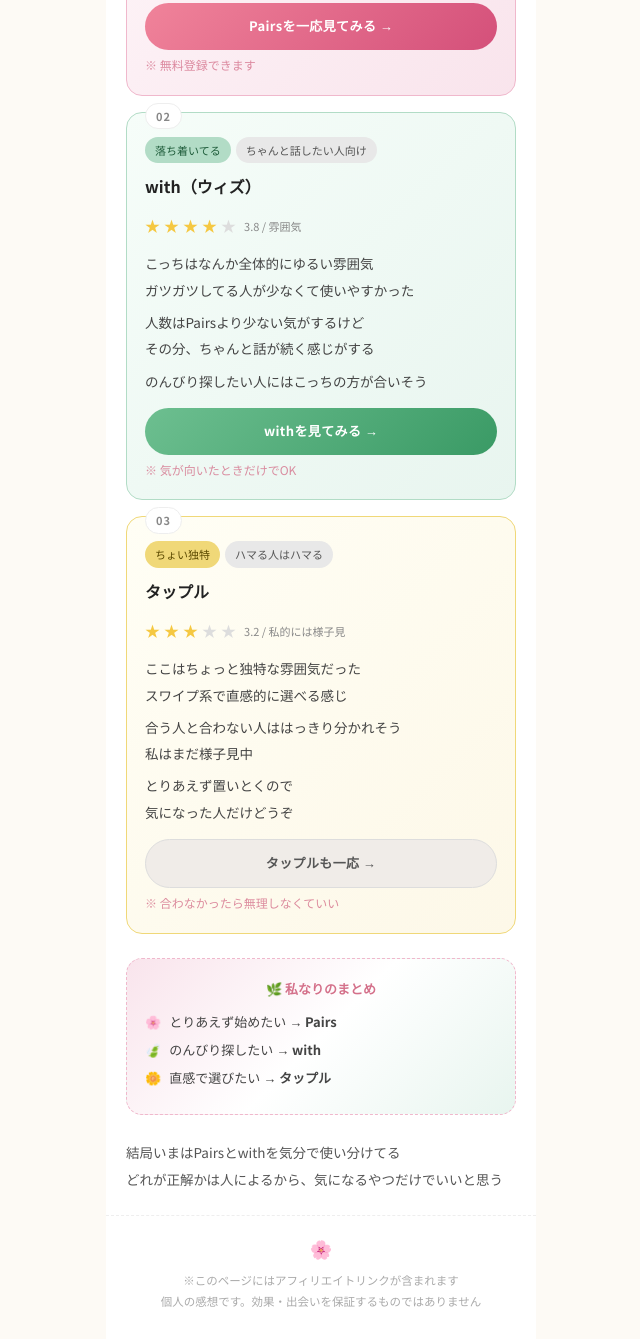
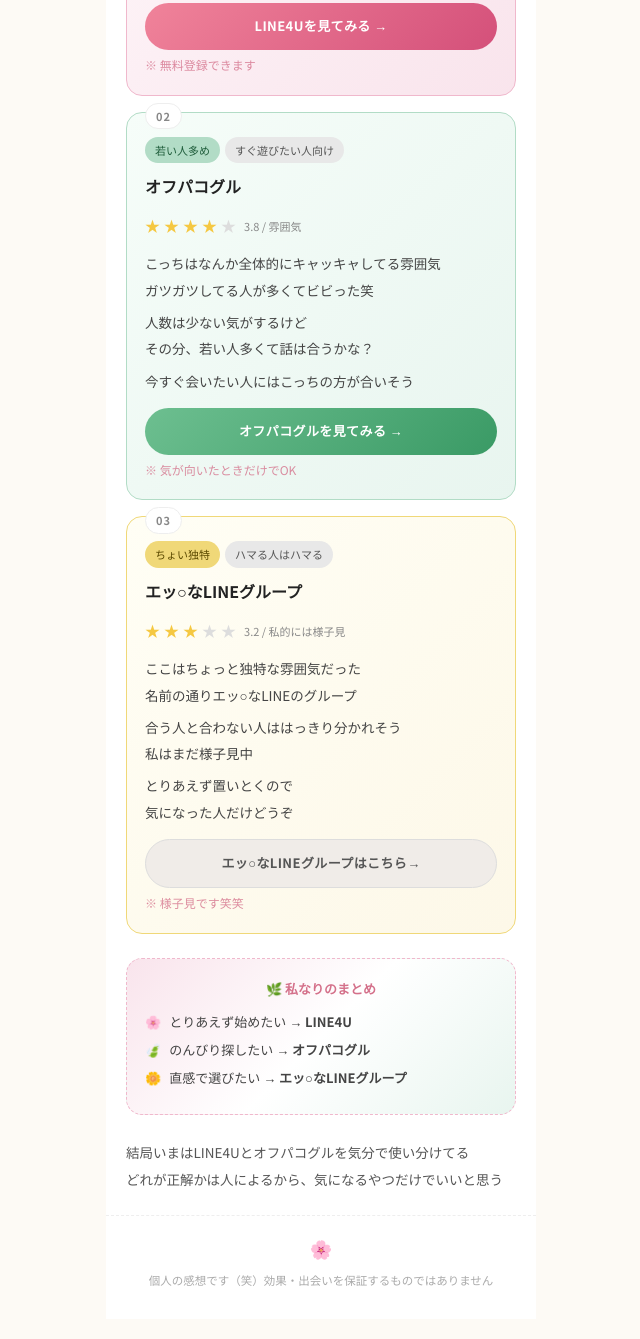
Before and after one commit to Yamato72727/review-lp, a plain HTML site: page index.html in a window 1280 px wide. Shown: the part 730-2069 px from the top of the page, without its empty margins (319-959 px from the left). Drawn offline with Linux system fonts and the light colour scheme; a web font is replaced by a local one.

Commit message:
Update index.html

```diff
--- a/index.html
+++ b/index.html
@@ -3,7 +3,7 @@
 <head>
 <meta charset="UTF-8">
 <meta name="viewport" content="width=device-width, initial-scale=1.0">
-<title>出会いアプリ、3つだけ正直に使ってみた話｜ゆいのブログ</title>
+<title>出会いアプリ、正直に使ってみた話｜rikaのブログ</title>
 <link rel="preconnect" href="https://fonts.googleapis.com">
 <link href="https://fonts.googleapis.com/css2?family=Noto+Sans+JP:wght@400;500;700&family=Zen+Maru+Gothic:wght@400;500;700&display=swap" rel="stylesheet">
 <style>
@@ -103,15 +103,14 @@
 <!-- ======== 通常LP ======== -->
 <div id="lp-screen" class="wrap">
   <div class="blog-header">
-    <div class="blog-name">ゆい の ゆるっとブログ</div>
+    <div class="blog-name">rika の ゆるっとブログ</div>
     <div class="blog-title">
       <span>出会いアプリ、3つだけ</span><br>
       <span>正直に使ってみた話</span>
     </div>
     <div class="blog-meta">
-      <span>2025.06</span><span class="dot">·</span>
+      <span>2026.05</span><span class="dot">·</span>
       <span>体験談</span><span class="dot">·</span>
-      <span>アフィリエイトあり</span>
     </div>
   </div>
 
@@ -128,7 +127,7 @@
         <span class="ctag p" id="tag1">人多め</span>
         <span class="ctag g" id="tag1b">とりあえず試すなら</span>
       </div>
-      <div class="card-name" id="name1">Pairs（ペアーズ）</div>
+      <div class="card-name" id="name1">LINE4U</div>
       <div class="stars">
         <span class="s">★</span><span class="s">★</span><span class="s">★</span><span class="s">★</span><span class="s off">★</span>
         <span class="slabel">4.0 / 使いやすさ</span>
@@ -138,7 +137,7 @@
         <p>その分、ちょっと雑な人もいる感じだったから<br>ちゃんと選ばないと疲れるかも</p>
         <p>でも最初に触るならここがいいと思う<br>慣れてない人でも使いやすい</p>
       </div>
-      <a href="#" id="link1" class="btn pink-btn">Pairsを一応見てみる →</a>
+      <a href="#" id="link1" class="btn pink-btn">LINE4Uを見てみる →</a>
       <div class="handwrite">※ 無料登録できます</div>
     </div>
 
@@ -146,20 +145,20 @@
     <div class="card mint">
       <div class="card-num">02</div>
       <div class="card-tags">
-        <span class="ctag m" id="tag2">落ち着いてる</span>
-        <span class="ctag g" id="tag2b">ちゃんと話したい人向け</span>
+        <span class="ctag m" id="tag2">若い人多め</span>
+        <span class="ctag g" id="tag2b">すぐ遊びたい人向け</span>
       </div>
-      <div class="card-name" id="name2">with（ウィズ）</div>
+      <div class="card-name" id="name2">オフパコグル</div>
       <div class="stars">
         <span class="s">★</span><span class="s">★</span><span class="s">★</span><span class="s">★</span><span class="s off">★</span>
         <span class="slabel">3.8 / 雰囲気</span>
       </div>
       <div class="card-body" id="body2">
-        <p>こっちはなんか全体的にゆるい雰囲気<br>ガツガツしてる人が少なくて使いやすかった</p>
-        <p>人数はPairsより少ない気がするけど<br>その分、ちゃんと話が続く感じがする</p>
-        <p>のんびり探したい人にはこっちの方が合いそう</p>
+        <p>こっちはなんか全体的にキャッキャしてる雰囲気<br>ガツガツしてる人が多くてビビった笑</p>
+        <p>人数は少ない気がするけど<br>その分、若い人多くて話は合うかな？</p>
+        <p>今すぐ会いたい人にはこっちの方が合いそう</p>
       </div>
-      <a href="#" id="link2" class="btn mint-btn">withを見てみる →</a>
+      <a href="#" id="link2" class="btn mint-btn">オフパコグルを見てみる →</a>
       <div class="handwrite">※ 気が向いたときだけでOK</div>
     </div>
 
@@ -170,34 +169,33 @@
         <span class="ctag y" id="tag3">ちょい独特</span>
         <span class="ctag g" id="tag3b">ハマる人はハマる</span>
       </div>
-      <div class="card-name" id="name3">タップル</div>
+      <div class="card-name" id="name3">エッ○なLINEグループ</div>
       <div class="stars">
         <span class="s">★</span><span class="s">★</span><span class="s">★</span><span class="s off">★</span><span class="s off">★</span>
         <span class="slabel">3.2 / 私的には様子見</span>
       </div>
       <div class="card-body" id="body3">
-        <p>ここはちょっと独特な雰囲気だった<br>スワイプ系で直感的に選べる感じ</p>
+        <p>ここはちょっと独特な雰囲気だった<br>名前の通りエッ○なLINEのグループ</p>
         <p>合う人と合わない人ははっきり分かれそう<br>私はまだ様子見中</p>
         <p>とりあえず置いとくので<br>気になった人だけどうぞ</p>
       </div>
-      <a href="#" id="link3" class="btn gray-btn">タップルも一応 →</a>
-      <div class="handwrite">※ 合わなかったら無理しなくていい</div>
+      <a href="#" id="link3" class="btn gray-btn"> エッ○なLINEグループはこちら→</a>
+      <div class="handwrite">※ 様子見です笑笑</div>
     </div>
 
     <div class="summary">
       <div class="summary-title">🌿 私なりのまとめ</div>
-      <div class="summary-row"><span>🌸</span><span>とりあえず始めたい → <b id="sum1">Pairs</b></span></div>
-      <div class="summary-row"><span>🍃</span><span>のんびり探したい → <b id="sum2">with</b></span></div>
-      <div class="summary-row"><span>🌼</span><span>直感で選びたい → <b id="sum3">タップル</b></span></div>
+      <div class="summary-row"><span>🌸</span><span>とりあえず始めたい → <b id="sum1">LINE4U</b></span></div>
+      <div class="summary-row"><span>🍃</span><span>のんびり探したい → <b id="sum2">オフパコグル</b></span></div>
+      <div class="summary-row"><span>🌼</span><span>直感で選びたい → <b id="sum3">エッ○なLINEグループ</b></span></div>
     </div>
 
-    <p style="font-size:13.5px;color:#555;line-height:2" id="lp-outro">結局いまはPairsとwithを気分で使い分けてる<br>どれが正解かは人によるから、気になるやつだけでいいと思う</p>
+    <p style="font-size:13.5px;color:#555;line-height:2" id="lp-outro">結局いまはLINE4Uとオフパコグルを気分で使い分けてる<br>どれが正解かは人によるから、気になるやつだけでいいと思う</p>
   </div>
 
   <div class="footer-note">
     <div class="footer-emoji">🌸</div>
-    ※このページにはアフィリエイトリンクが含まれます<br>
-    個人の感想です。効果・出会いを保証するものではありません
+    個人の感想です（笑）効果・出会いを保証するものではありません
   </div>
 </div>
 
@@ -268,7 +266,7 @@
 // ============================================================
 //  設定（★ここだけ変更が必要★）
 // ============================================================
-const GH_USER = 'ここにGitHubユーザー名';   // 例: yamato0727
+const GH_USER = 'Yamato72727';   // 例: yamato0727
 const GH_REPO = 'review-lp';
 const GH_FILE = 'index.html';
 const ADMIN_PASS = '0727';
```
